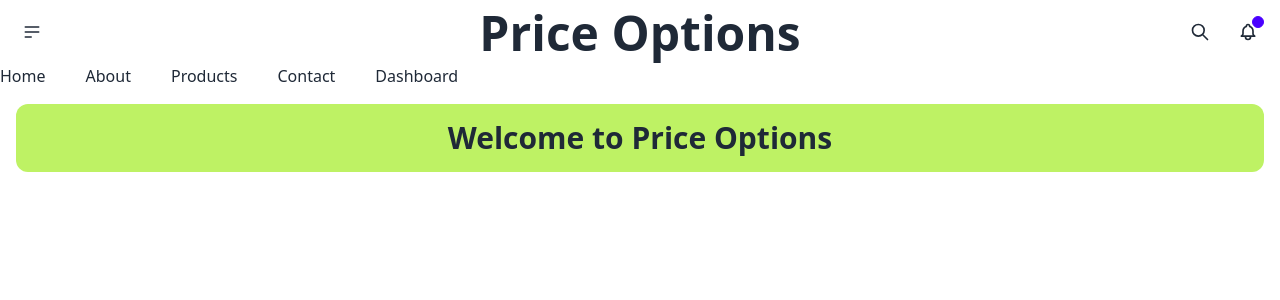
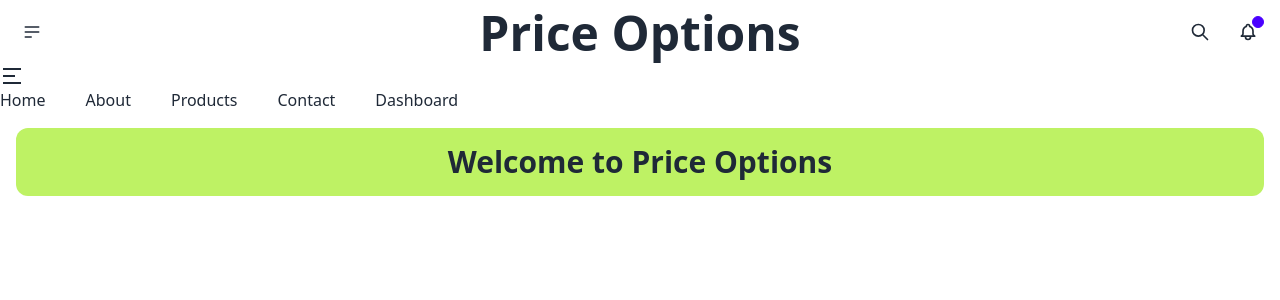
Before and after one commit to tisabbir/price-option, a React (Vite) app: page / in a window 1280 px wide. Shown: the top 300 px of the page. Built offline with nearby package versions, Linux system fonts and the light colour scheme.

Commit message:
icon toggle added

```diff
--- a/package.json
+++ b/package.json
@@ -12,7 +12,8 @@
   "dependencies": {
     "prop-types": "^15.8.1",
     "react": "^18.2.0",
-    "react-dom": "^18.2.0"
+    "react-dom": "^18.2.0",
+    "react-icons": "^5.0.1"
   },
   "devDependencies": {
     "@types/react": "^18.2.64",
--- a/src/components/Navbar/Navbar.jsx
+++ b/src/components/Navbar/Navbar.jsx
@@ -1,5 +1,8 @@
+import { useState } from "react";
+import { MdOutlineClose } from "react-icons/md";
+import { RiMenu2Fill } from "react-icons/ri";
+
 import Link from "../Link/Link";
-
 const Navbar = () => {
   const routes = [
     { id: 1, path: "/", name: "Home" },
@@ -9,8 +12,23 @@ const Navbar = () => {
     { id: 5, path: "/dashboard", name: "Dashboard" },
   ];
 
+  const [open, setOpen] = useState(false);
+
   return (
     <nav>
+      <div
+        onClick={() => {
+          return setOpen(!open);
+        }}
+        className="text-2xl"
+      >
+        {open === true ? (
+          <MdOutlineClose></MdOutlineClose>
+        ) : (
+          <RiMenu2Fill className=""></RiMenu2Fill>
+        )}
+      </div>
+
       <ul className="md:flex">
         {routes.map((route) => (
           <Link key={route.id} route={route}></Link>
```
Also changed, not shown: 1 other file (tests, documents, lock files or other folders).
